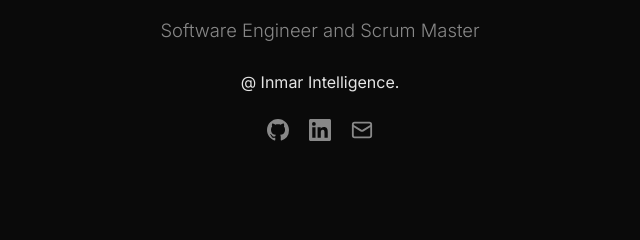
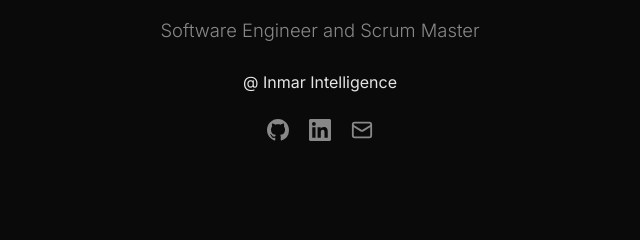
Before and after one commit to jaracah/portfolio, an Astro site: page / in a window 1280 px wide. Shown: the part 464-704 px from the top of the page, 320-960 px from the left. Built offline with nearby package versions, Linux system fonts and the light colour scheme; Astro itself is replaced by a stand-in of ours.

Commit message:
remove .

```diff
--- a/src/pages/index.astro
+++ b/src/pages/index.astro
@@ -25,7 +25,7 @@ const { Content: AboutContent } = await render(aboutEntry);
 				</div>
 				<h1>{site.firstName}</h1>
 				<p class="bio">Software Engineer and Scrum Master</p>
-				<p>@ Inmar Intelligence.</p>
+				<p>@ Inmar Intelligence</p>
 				<div class="socials">
 					{socials.map((social) => (
 						<a
```
